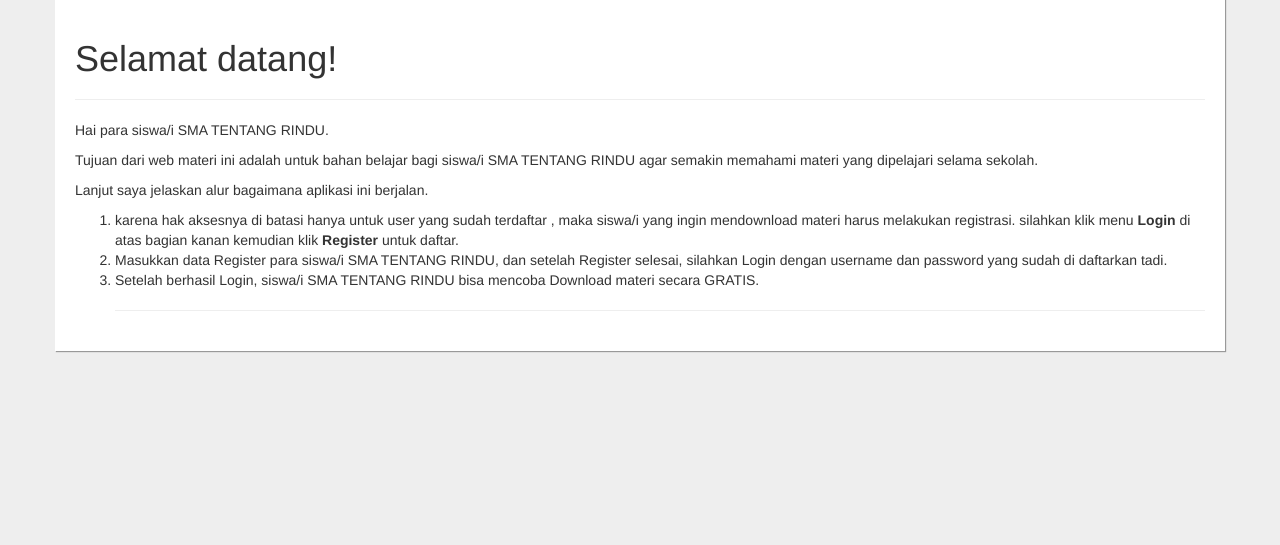
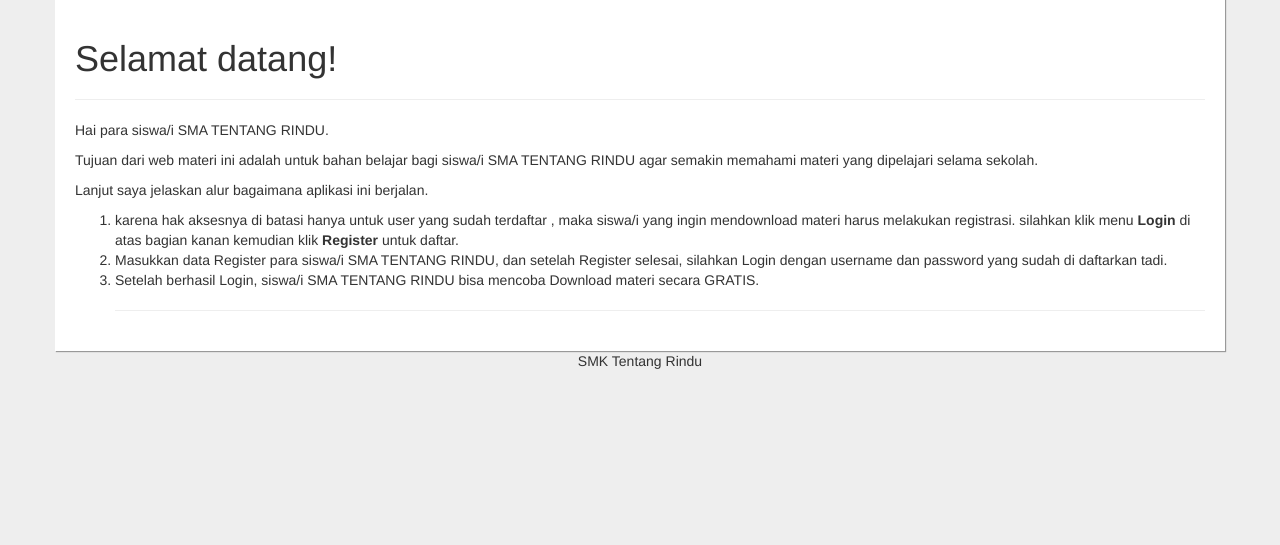
Before and after one commit to dzakydr/WebBaru, a PHP site: page /on-admin/index.php in a window 1280 px wide. Shown: the part 71-616 px from the top of the page. Run offline with PHP 8.4, Linux system fonts and the light colour scheme.

Commit message:
Update index.php

```diff
--- a/on-admin/index.php
+++ b/on-admin/index.php
@@ -65,6 +65,16 @@
     <hr>
   </div>
 
+  <footer class="bg-dark text-light mb-4">
+  <div class="container">
+    <div class="row">
+      <div class="col text-center mt-2">
+        <p>SMK Tentang Rindu</p>
+      </div>
+    </div>
+  </div>
+</footer>
+
   <script src="https://ajax.googleapis.com/ajax/libs/jquery/1.12.4/jquery.min.js"></script>
   <script src="js/bootstrap.min.js"></script>
 </body>
```
